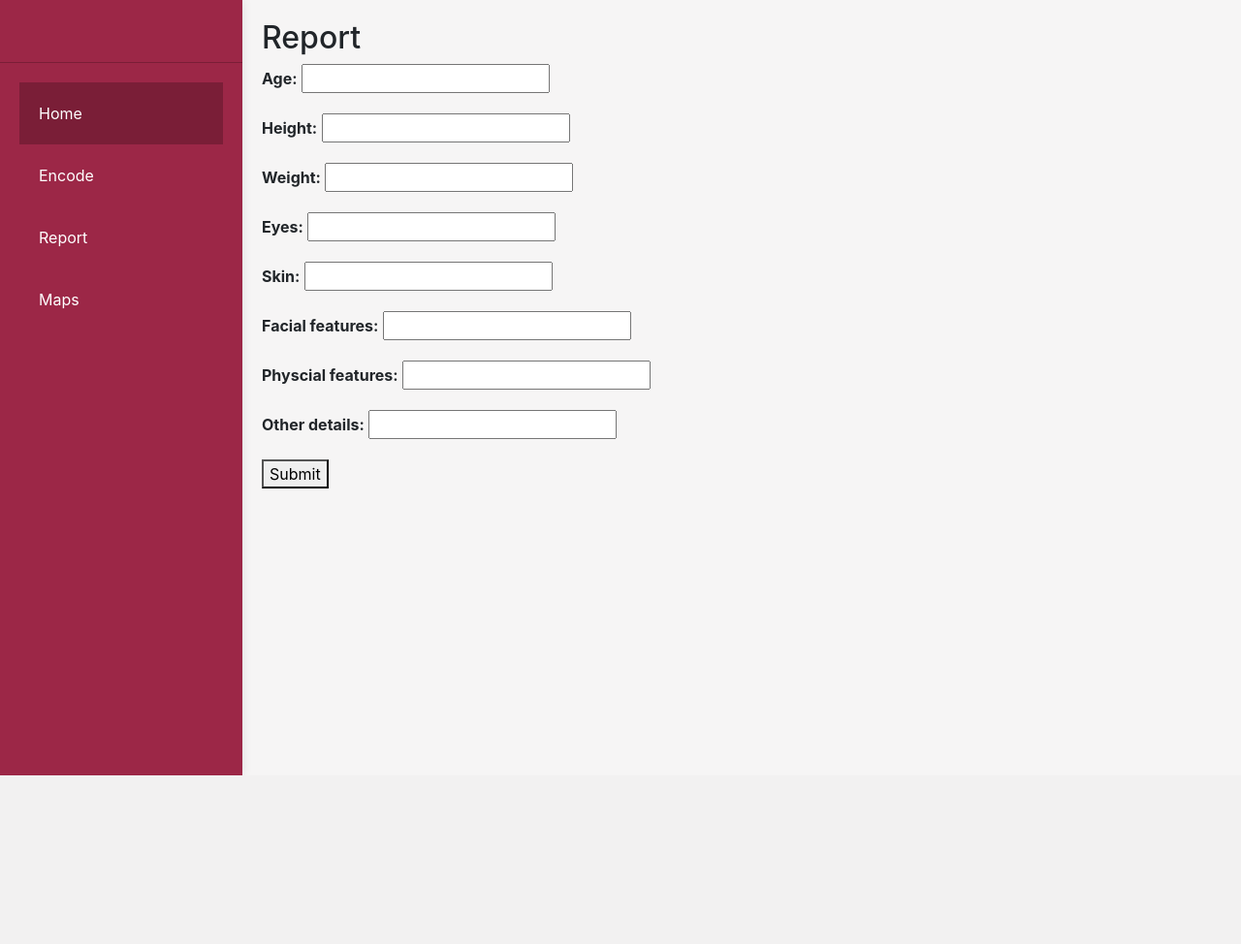
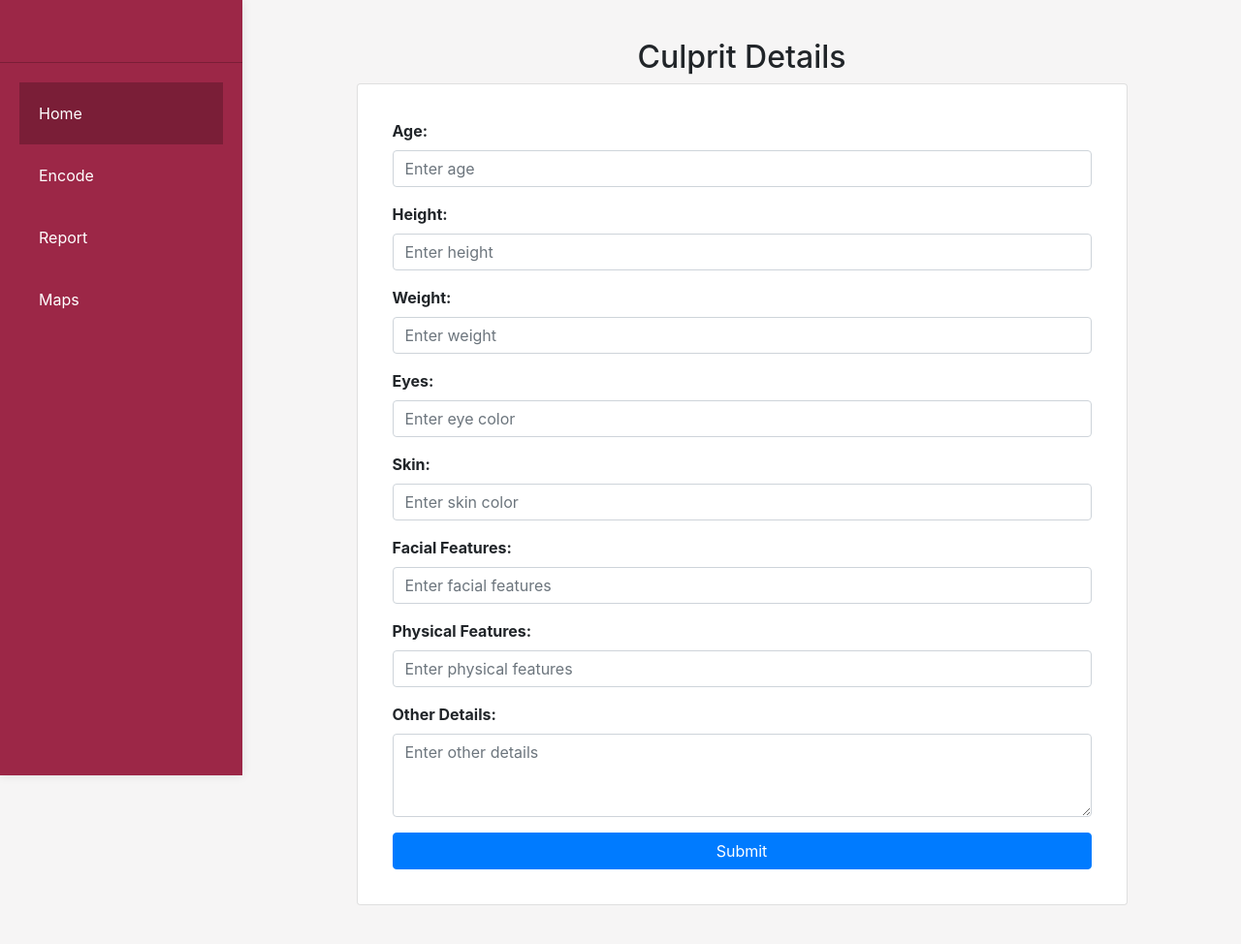
Before and after one commit to annu12340/Hackathon, a Django app: page /report/ in a window 1280 px wide. Shown: the whole page at 97% size. Before the commit the page ends 800 px from the top, so only its background shows below. Run offline with Django 3.2, Linux system fonts and the light colour scheme; some libraries are stand-ins or nearby versions.

```diff
--- a/templates/report_crime.html
+++ b/templates/report_crime.html
@@ -1,11 +1,50 @@
 {% extends 'base.html' %} {% block content %}
-<h2>Report</h2>
+<div class="container">
+   <h2 class="text-center">Culprit Details</h2>
 
-<main>
-   <form method="post">
-      {% csrf_token %} {{ form.as_p }}
-      <button type="submit">Submit</button>
-   </form>
-</main>
-
+   <div class="row justify-content-center">
+      <div class="col-md-10">
+         <div class="card">
+            <div class="card-body">
+               <form method="post" class="p-3">
+                  {% csrf_token %}
+                  <div class="form-group">
+                     <label for="id_age">Age:</label>
+                     <input type="text" class="form-control" id="id_age" name="age" placeholder="Enter age" />
+                  </div>
+                  <div class="form-group">
+                     <label for="id_height">Height:</label>
+                     <input type="text" class="form-control" id="id_height" name="height" placeholder="Enter height" />
+                  </div>
+                  <div class="form-group">
+                     <label for="id_weight">Weight:</label>
+                     <input type="text" class="form-control" id="id_weight" name="weight" placeholder="Enter weight" />
+                  </div>
+                  <div class="form-group">
+                     <label for="id_eyes">Eyes:</label>
+                     <input type="text" class="form-control" id="id_eyes" name="eyes" placeholder="Enter eye color" />
+                  </div>
+                  <div class="form-group">
+                     <label for="id_skin">Skin:</label>
+                     <input type="text" class="form-control" id="id_skin" name="skin" placeholder="Enter skin color" />
+                  </div>
+                  <div class="form-group">
+                     <label for="id_facial_features">Facial Features:</label>
+                     <input type="text" class="form-control" id="id_facial_features" name="facial_features" placeholder="Enter facial features" />
+                  </div>
+                  <div class="form-group">
+                     <label for="id_physical_features">Physical Features:</label>
+                     <input type="text" class="form-control" id="id_physical_features" name="physical_features" placeholder="Enter physical features" />
+                  </div>
+                  <div class="form-group">
+                     <label for="id_other_details">Other Details:</label>
+                     <textarea class="form-control" id="id_other_details" name="other_details" rows="3" placeholder="Enter other details"></textarea>
+                  </div>
+                  <button type="submit" class="btn btn-primary">Submit</button>
+               </form>
+            </div>
+         </div>
+      </div>
+   </div>
+</div>
 {% endblock %}
--- a/user/models.py
+++ b/user/models.py
@@ -18,16 +18,8 @@ class Details(models.Model):
         return self.name
 
 class CulpritDetails(models.Model):
-    age = models.CharField(max_length=100)
-    height = models.CharField(max_length=100)
-    weight = models.CharField(max_length=100)
-    eyes = models.CharField(max_length=100)
-    skin = models.CharField(max_length=100)
-    facial_features   = models.CharField(max_length=100)
-    physcial_features  = models.CharField(max_length=100)
-    other_details  = models.CharField(max_length=100)
-    def __str__(self):
-        return self.name
+    details = models.CharField(max_length=100)
+
 
 class ShelterHome(models.Model):
     name =  models.CharField(max_length=100)
--- a/user/views.py
+++ b/user/views.py
@@ -1,12 +1,15 @@
 from django.shortcuts import render, redirect
 from django.contrib import messages
 from .forms import UserForm, CulpritDetailsForm
-from .models import User, ShelterHome, Details
+from .models import User, ShelterHome, Details, CulpritDetails
 import folium, os, geocoder
 import numpy as np
-from sklearn.neighbors import BallTree
+from sklearn.neighbors import BallTree,NearestNeighbors
+import spacy
+from steganography.encode import encode
 
-from steganography.encode import encode
+# Load the spaCy model
+nlp = spacy.load("en_core_web_md")
 
 def user_exist(credential):
     username = credential.cleaned_data.get("username")
@@ -85,12 +88,74 @@ def encode_msg_into_img(request):
 
 
 
+def get_embedding(desc):
+    # Tokenize the description and average the word vectors to get the embedding
+    tokens = nlp(desc)
+    embedding = sum(token.vector for token in tokens) / len(tokens)
+    return embedding
+
+def find_similarity(new_desc):
+    all_descriptions= CulpritDetails.objects.filter()
+    embeddings = [get_embedding(desc) for desc in all_descriptions]
+
+    # Initialize NearestNeighbors
+    nn = NearestNeighbors(n_neighbors=2, algorithm='brute', metric='cosine')  # Using cosine distance for similarity
+
+    # Fit the data
+    nn.fit(embeddings)
+
+    new_text = new_desc
+    new_embedding = get_embedding(new_text).reshape(1, -1)  # Reshape for compatibility with NearestNeighbors
+
+    # Find similar neighbors
+    distances, indices = nn.kneighbors(new_embedding)
+
+    print("Similar neighbors for '{}' are:".format(new_text))
+    for neighbor_index in indices[0]:
+        print(all_descriptions[neighbor_index])
+    return indices
+
 def report_crime(request):
     if request.method == 'POST':
-        form = CulpritDetailsForm(request.POST)
-        if form.is_valid():
-            form.save()
-            return redirect('appointment_success')
+        age = request.POST.get('age')
+        height = request.POST.get('height')
+        weight = request.POST.get('weight')
+        eyes = request.POST.get('eyes')
+        skin = request.POST.get('skin')
+        facial_features = request.POST.get('facial_features')
+        physical_features = request.POST.get('physical_features')
+        other_details = request.POST.get('other_details')
+
+        details = ''
+        if age:
+            details += f'A person of age {age}. '
+        if height:
+            details += f'A person of height {height}. '
+        if weight:
+            details += f'A person of weight {weight}. '
+        if eyes:
+            details += f'A person with {eyes} eyes. '
+        if skin:
+            details += f'A person with {skin} skin. '
+        if facial_features:
+            details += f'A person with facial features: {facial_features}. '
+        if physical_features:
+            details += f'A person with physical features: {physical_features}. '
+        if other_details:
+            details += f'Additional details: {other_details}.'
+
+        # Create CulpritDetails object and save to the database
+        culprit_details = CulpritDetails.objects.create(
+            details=details
+        )
+        # find_similar_matchs=find_similarity(details)
+        find_similar_matchs = [
+        "John Doe - Age 35, Height 180cm, Weight 75kg",
+        "Jane Smith - Age 28, Height 165cm, Weight 60kg",
+        "Alex Johnson - Age 42, Height 175cm, Weight 80kg"
+    ]
+        context = {'descriptions': find_similar_matchs}
+        return render(request, 'similar_culprit.html', context)
     else:
         form = CulpritDetailsForm()
     return render(request, 'report_crime.html', {'form': form})
@@ -102,12 +167,7 @@ def get_current_gps_coordinates():
     else:
         return None
 
-
-
 def map(request):
-    shelter_homes = ShelterHome.objects.filter(remaining_capacity__gt=0)
-    latitude, longitude = get_current_gps_coordinates()
-
     marker = folium.Map(location=[latitude, longitude], zoom_start=8)
     queryset = ShelterHome.objects.filter(remaining_capacity__gt=0)
     database_coordinates = np.array([[obj.latitude, obj.longitude] for obj in queryset])
```
Also changed, not shown: a.py (+0 -7 lines), templates/similar_culprit.html (added, +12 -0 lines), db.sqlite3, user/migrations/0004_delete_appointments_and_more.py (added).
